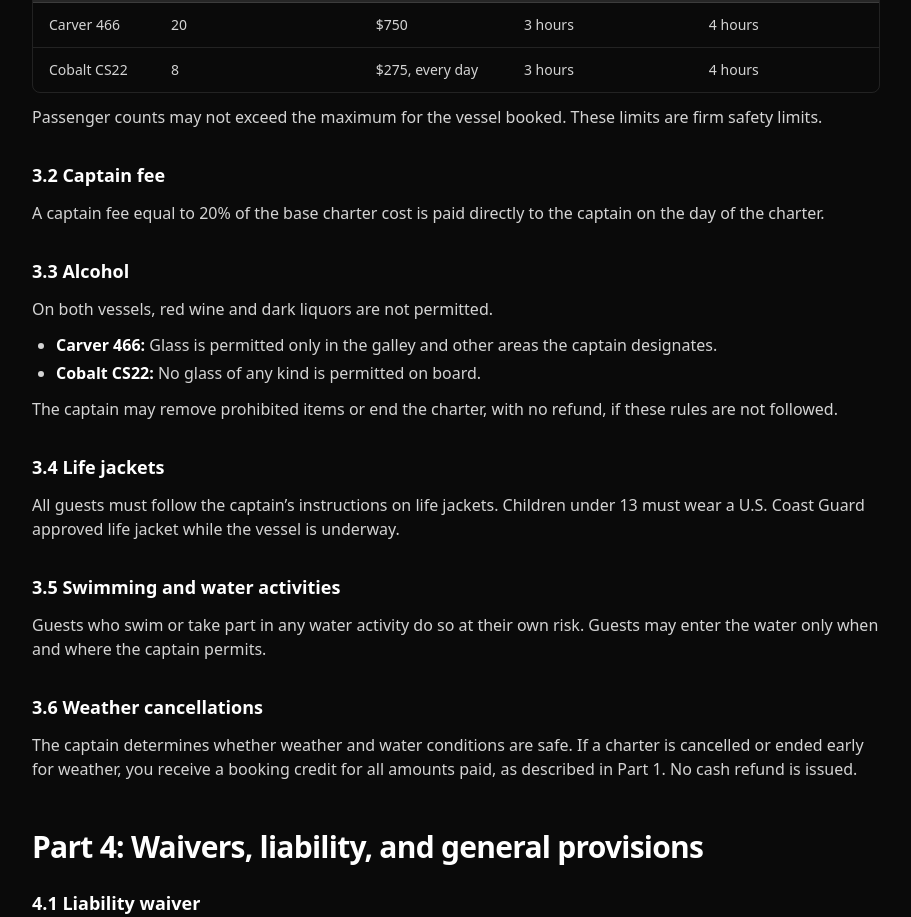
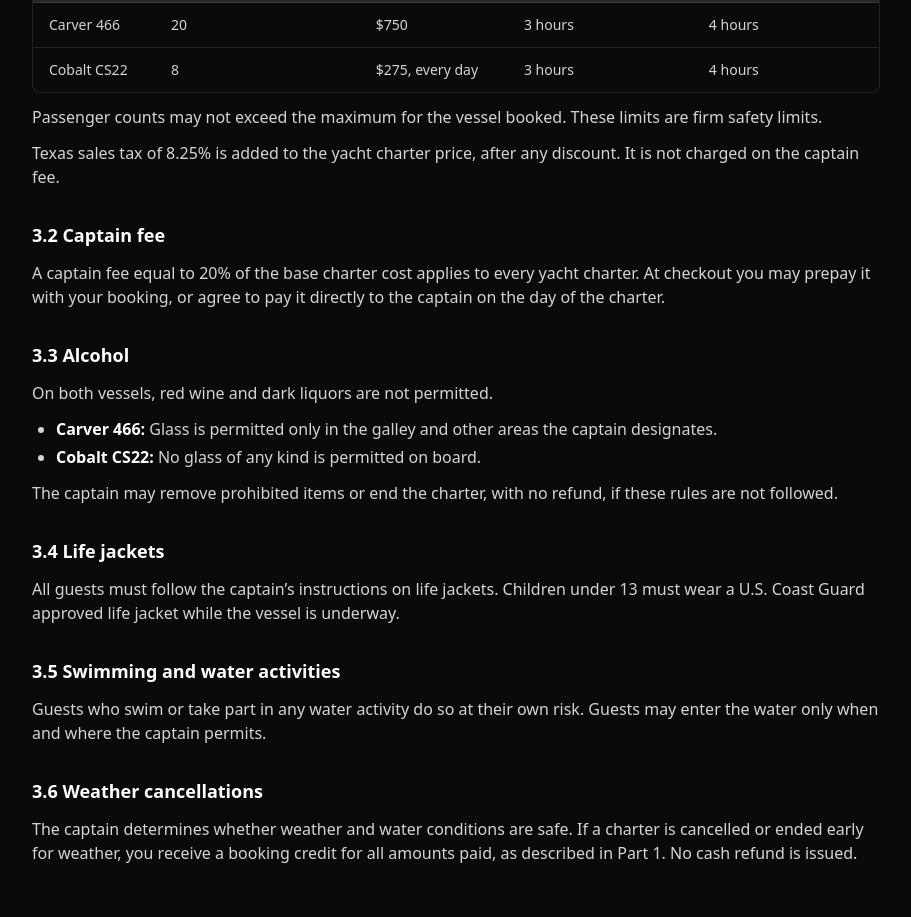
Before and after one commit to Web3Degenerate/atx-boats-and-buses, a Next.js app: page /terms in a window 1280 px wide. Shown: the part 3972-4889 px from the top of the page, without its empty margins (184-1095 px from the left). Built offline with nearby package versions, Linux system fonts and the light colour scheme; no server answers.

Commit message:
Add files via upload

```diff
--- a/app/terms/page.tsx
+++ b/app/terms/page.tsx
@@ -265,11 +265,16 @@
             ]}
           />
           <p>Passenger counts may not exceed the maximum for the vessel booked. These limits are firm safety limits.</p>
+          <p>
+            Texas sales tax of 8.25% is added to the yacht charter price, after any discount. It is not charged on the
+            captain fee.
+          </p>
         </Clause>
 
         <Clause title="3.2 Captain fee">
           <p>
-            A captain fee equal to 20% of the base charter cost is paid directly to the captain on the day of the charter.
+            A captain fee equal to 20% of the base charter cost applies to every yacht charter. At checkout you may
+            prepay it with your booking, or agree to pay it directly to the captain on the day of the charter.
           </p>
         </Clause>
 
```
